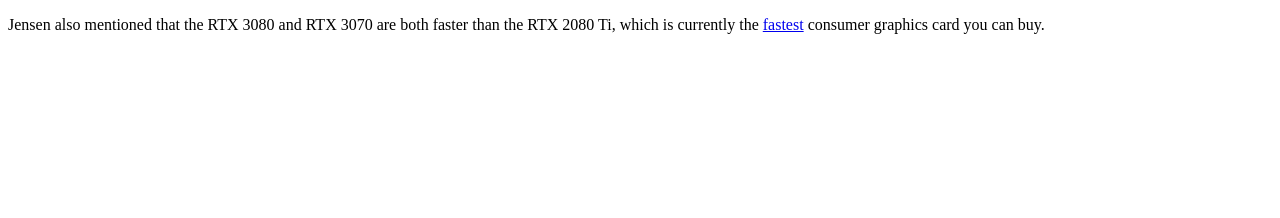
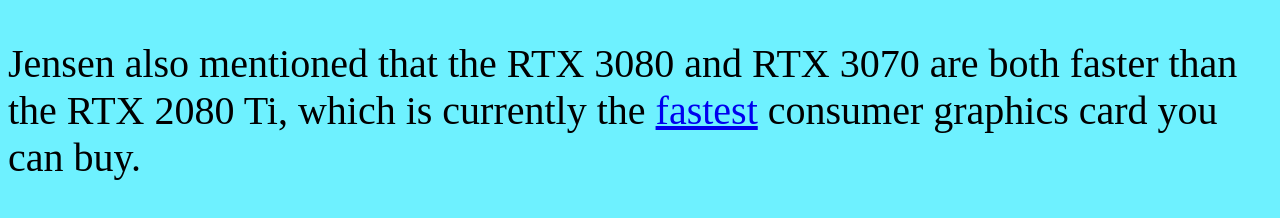
Before and after one commit to rreddin11/avt217-fall20, a plain HTML site: page p1/page10/index.html in a window 1280 px wide. Drawn offline with Linux system fonts and the light colour scheme.

Commit message:
1.3 final

```diff
--- a/p1/css/main.css
+++ b/p1/css/main.css
@@ -2,8 +2,9 @@ h1 {
   font-size: 90px;
   color: blue;
 }
-p {
+body {
   font-size: 40px;
+  background-color: #6EF1FF;
 }
 a {
 
--- a/p1/page10/index.html
+++ b/p1/page10/index.html
@@ -3,6 +3,7 @@
   <head>
     <meta charset="utf-8">
     <title>Page 10</title>
+    <link rel="stylesheet" href="../css/main.css">
   </head>
   <body>
     <p>Jensen also mentioned that the RTX 3080 and RTX 3070 are both faster than the RTX 2080 Ti, which is currently the <a href="../page11/index.html">fastest</a> consumer graphics card you can buy.</p>
```
Also changed, not shown: p1/page11/index.html (+1 -0 lines), p1/page12/index.html (+1 -0 lines), p1/page2/index.html (+1 -0 lines), p1/page3/index.html (+1 -0 lines), p1/page4/index.html (+1 -0 lines), p1/page5/index.html (+1 -0 lines), p1/page6/index.html (+1 -0 lines), p1/page7/index.html (+1 -0 lines), p1/page8/index.html (+1 -0 lines), p1/page9/index.html (+1 -0 lines).
